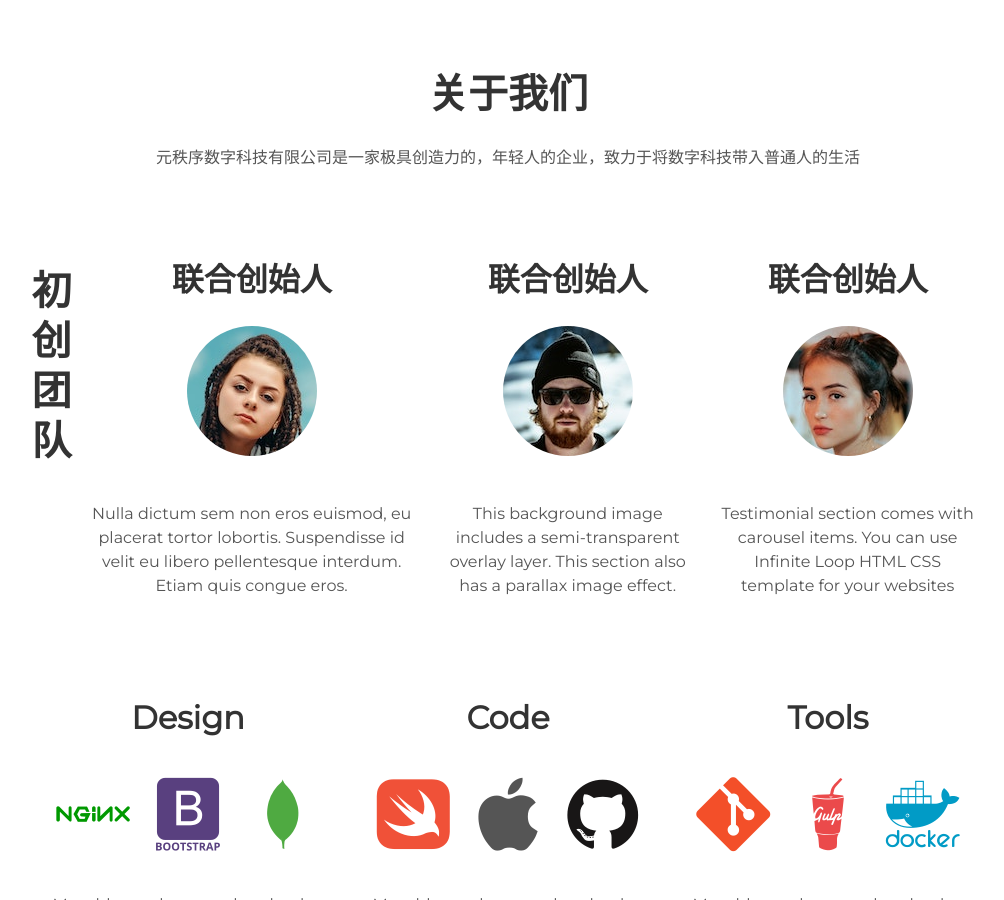
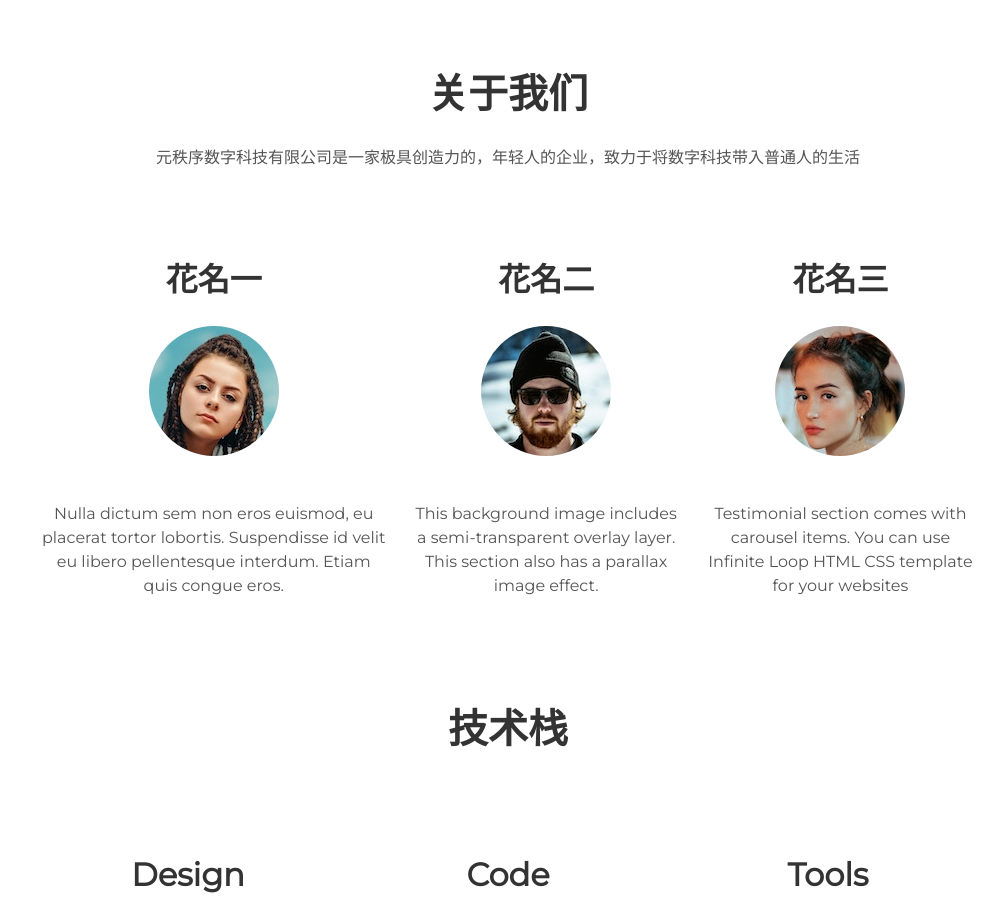
Before and after one commit to Meta-Universe-Org/Meta-Universe-Org.github.io, a Jekyll site: the page built from index.html, in a window 1280 px wide and 900 px high, scrolled down 911 px. Shown: the whole window, without its empty margins (132-1136 px from the left). Built offline with Jekyll 4.4.1, drawn with Linux system fonts in a browser that asks for light colours.

```diff
--- a/_includes/about.html
+++ b/_includes/about.html
@@ -5,9 +5,8 @@
 
 
   <div class="user">
-    <h1> 初创团队</h1>
     <div class="tech">
-      <h2>联合创始人</h2>
+      <h2>花名一</h2>
       <!-- <i class="devicon-nginx-original colored"></i> -->
 
   <img src="assets/img/testimonial-img-01.jpg" style="object-fit:cover;border-radius:50%;" />
@@ -15,19 +14,24 @@
       <p>Nulla dictum sem non eros euismod, eu placerat tortor lobortis. Suspendisse id velit eu libero pellentesque interdum. Etiam quis congue eros.</p>
     </div>
     <div class="tech">
-      <h2>联合创始人</h2>
+      <h2>花名二</h2>
       <img src="assets/img/testimonial-img-02.jpg" style="object-fit:cover;border-radius:50%;" />
 
       <p>This background image includes a semi-transparent overlay layer. This section also has a parallax image effect.</p>
     </div>
     <div class="tech">
-      <h2>联合创始人</h2>
+      <h2>花名三</h2>
       <img src="assets/img/testimonial-img-03.jpg" style="object-fit:cover;border-radius:50%;" />
 
       <p>Testimonial section comes with carousel items. You can use Infinite Loop HTML CSS template for your websites</p>
     </div>
 </div>
 
+
+
+ <div class="user-details">
+  <h1> 技术栈</h1>
+</div>
 
   <div class="user">
     <div class="tech">
```
